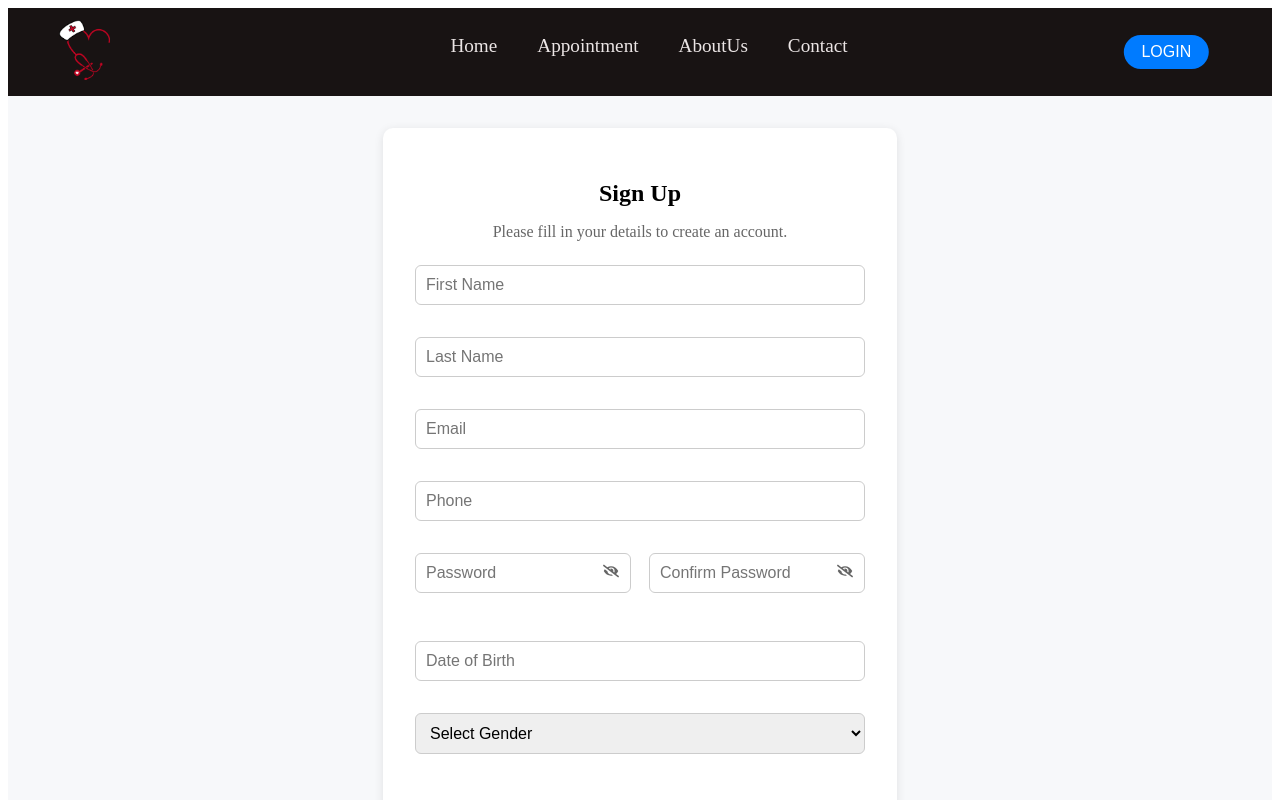
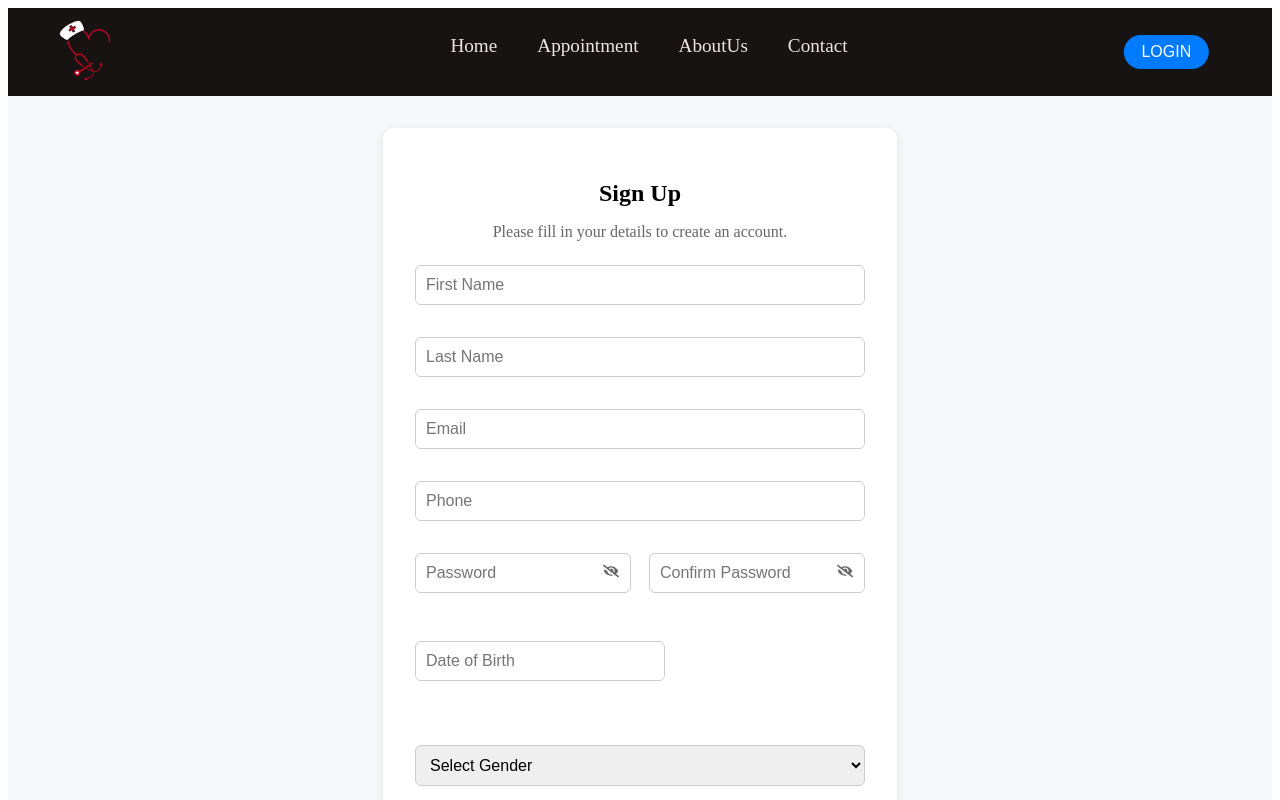
Before and after one commit to sandipa616/HMS_FRONTEND_DEPLOYED, a React (Vite) app: page /register in a window 1280 px wide. Shown: the top 800 px of the page. Built offline with nearby package versions, Linux system fonts and the light colour scheme; no server answers.

Commit message:
Deploy frontend: integrated react-datepicker, updated forms and styles

```diff
--- a/package.json
+++ b/package.json
@@ -12,6 +12,7 @@
   "dependencies": {
     "axios": "^1.9.0",
     "react": "^19.0.0",
+    "react-datepicker": "^8.7.0",
     "react-dom": "^19.0.0",
     "react-icons": "^5.5.0",
     "react-multi-carousel": "^2.8.6",
--- a/src/components/AppointmentForm.jsx
+++ b/src/components/AppointmentForm.jsx
@@ -2,6 +2,8 @@ import axios from "axios";
 import React, { useEffect, useState } from "react";
 import { toast } from "react-toastify";
 import "./AppointmentForm.css";
+import DatePicker from "react-datepicker";
+import "react-datepicker/dist/react-datepicker.css";
 
 const AppointmentForm = () => {
   const [firstName, setFirstName] = useState("");
@@ -132,15 +134,14 @@ const AppointmentForm = () => {
         </div>
 
         <div>
-          <input
-            type={dob ? "date" : "text"}
-            placeholder="Date of Birth"
-            value={dob}
-            onChange={(e) => setDob(e.target.value)}
-            onFocus={(e) => (e.target.type = "date")}
-            onBlur={(e) => {
-              if (!dob) e.target.type = "text";
-            }}
+          <DatePicker
+            selected={dob ? new Date(dob) : null}
+            onChange={(date) =>
+              setDob(date ? date.toISOString().split("T")[0] : "")
+            }
+            dateFormat="yyyy-MM-dd"
+            placeholderText="Date of Birth"
+            className="appointment-input"
             required
           />
 
@@ -156,15 +157,14 @@ const AppointmentForm = () => {
         </div>
 
         <div>
-          <input
-            type={appointmentDate ? "date" : "text"}
-            placeholder="Appointment Date"
-            value={appointmentDate}
-            onChange={(e) => setAppointmentDate(e.target.value)}
-            onFocus={(e) => (e.target.type = "date")}
-            onBlur={(e) => {
-              if (!appointmentDate) e.target.type = "text";
-            }}
+          <DatePicker
+            selected={appointmentDate ? new Date(appointmentDate) : null}
+            onChange={(date) =>
+              setAppointmentDate(date ? date.toISOString().split("T")[0] : "")
+            }
+            dateFormat="yyyy-MM-dd"
+            placeholderText="Appointment Date"
+            className="appointment-input"
             required
           />
 
@@ -260,7 +260,6 @@ const AppointmentForm = () => {
         </div>
       </form>
     </div>
-
   );
 };
 
--- a/src/pages/Register.jsx
+++ b/src/pages/Register.jsx
@@ -5,6 +5,8 @@ import { Context } from "../main";
 import { Link, Navigate, useNavigate } from "react-router-dom";
 import { FaEye, FaEyeSlash } from "react-icons/fa";
 import "./Register.css";
+import DatePicker from "react-datepicker";
+import "react-datepicker/dist/react-datepicker.css";
 
 const Register = () => {
   const { isAuthenticated, setIsAuthenticated } = useContext(Context);
@@ -148,17 +150,16 @@ const Register = () => {
           </div>
 
           <div className="register-row">
-           <input
-            type={dob ? "date" : "text"}
-            placeholder="Date of Birth"
-            value={dob}
-            onChange={(e) => setDob(e.target.value)}
-            onFocus={(e) => (e.target.type = "date")}
-            onBlur={(e) => {
-              if (!dob) e.target.type = "text";
-            }}
-            required
-          />
+            <DatePicker
+              selected={dob ? new Date(dob) : null}
+              onChange={(date) =>
+                setDob(date ? date.toISOString().split("T")[0] : "")
+              }
+              dateFormat="yyyy-MM-dd"
+              placeholderText="Date of Birth"
+              className="register-input"
+              required
+            />
           </div>
 
           <div className="register-row">
```
Also changed, not shown: 1 other file (tests, documents, lock files or other folders).
